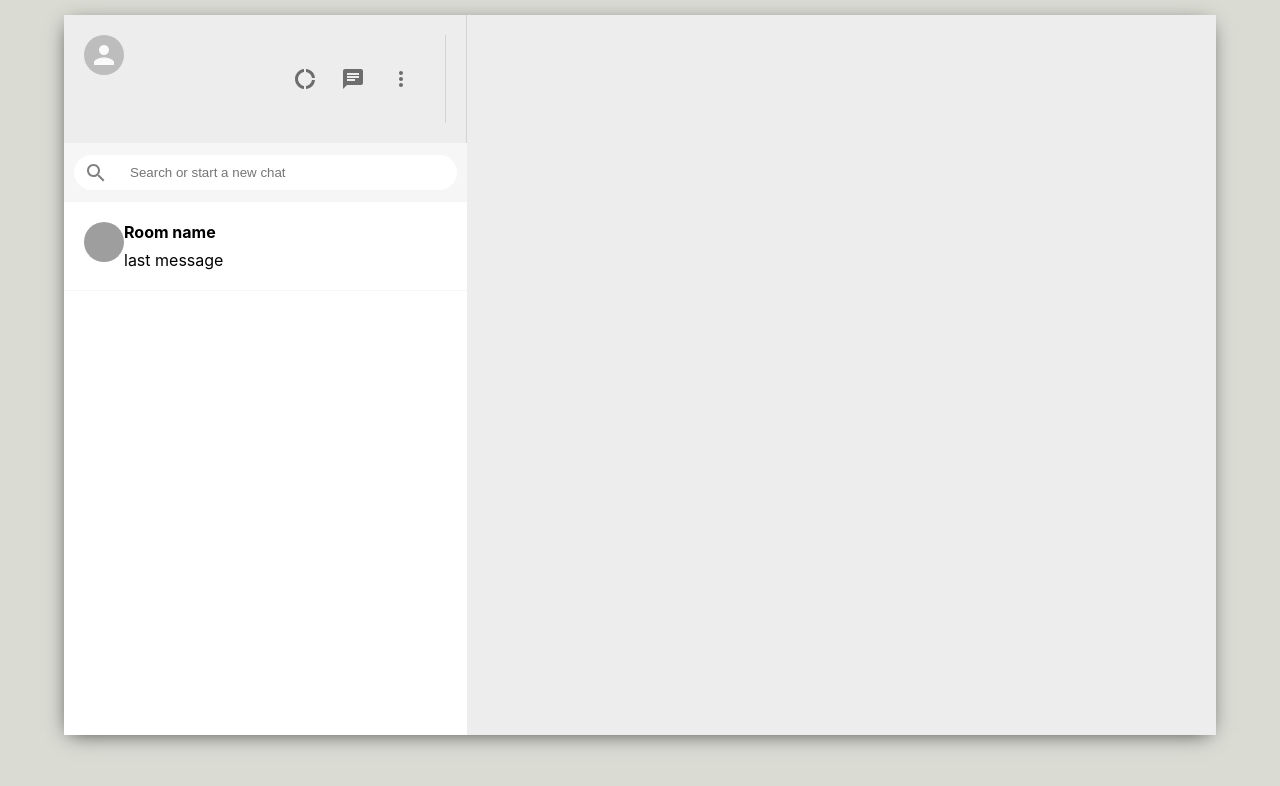
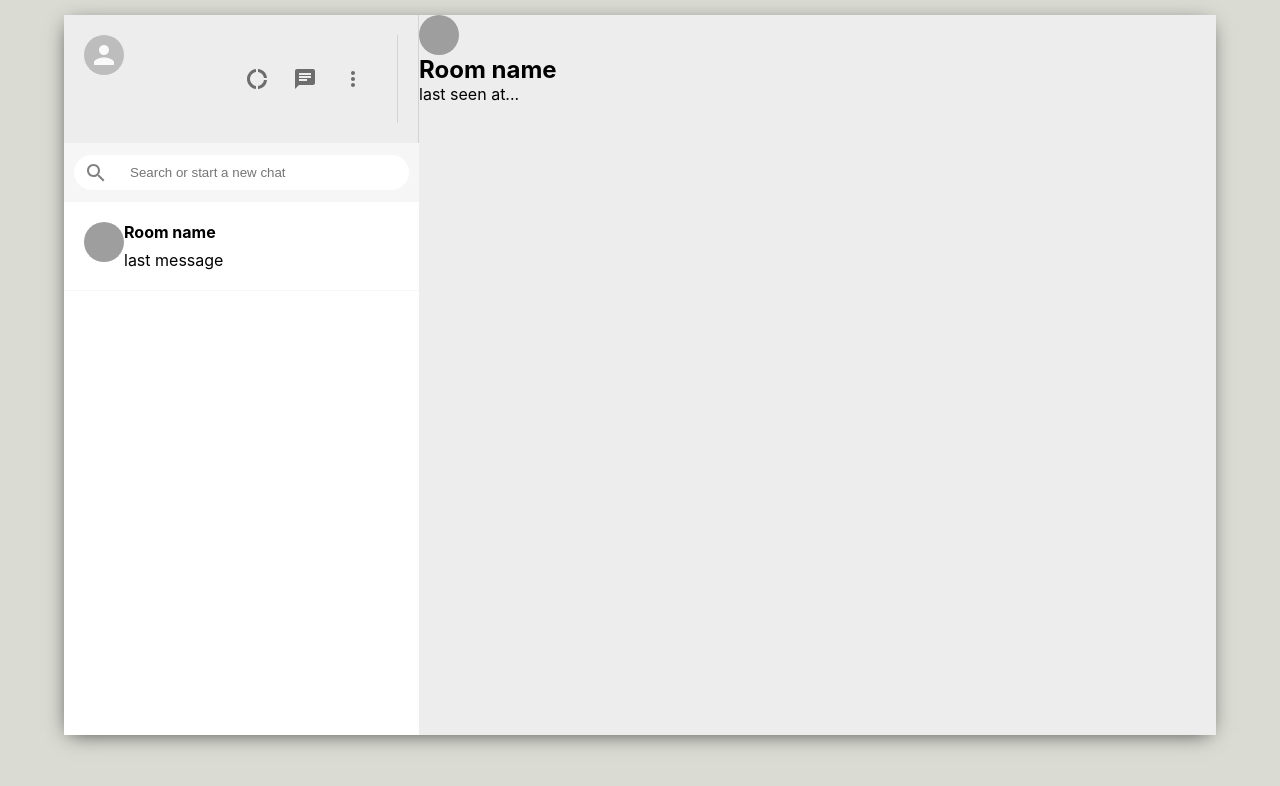
Before and after one commit to maneshwar-mehra-au6/Whatsapp-MERN-Clone, a React (Create React App) app in the folder whatsapp-mern/: page / in a window 1280 px wide. Shown: the top 786 px of the page. Built offline with nearby package versions, Linux system fonts and the light colour scheme; grey boxes are pictures that could not be loaded.

Commit message:
Added Chat header

```diff
--- a/whatsapp-mern/src/App.js
+++ b/whatsapp-mern/src/App.js
@@ -1,4 +1,5 @@
 import './App.css';
+import Chat from './Chat';
 import Sidebar from './components/Sidebar';
 
 function App() {
@@ -6,6 +7,7 @@ function App() {
     <div className="app">
       <div className="app__body">
         <Sidebar />
+        <Chat />
       </div>
     </div>
   );
--- /dev/null
+++ b/whatsapp-mern/src/Chat.js
@@ -0,0 +1,28 @@
+import React, { useEffect, useState } from 'react'
+import './Chat.css'
+import { Avatar } from '@material-ui/core'
+
+const Chat = () => {
+    // to make the seed dynamic/random
+    const [seed, setSeed] = useState("")
+
+    useEffect(() => {
+        setSeed(Math.floor(Math.random() * 5000))
+    }, [])
+
+    return (
+        <div className="chat">
+            <div className="chat__header">
+                <Avatar src={`https://avatars.dicebear.com/api/avataaars/b${seed}.svg`} />
+                <div className="chat__headerInfo">
+                    <h2>Room name</h2>
+                    <p>last seen at...</p>
+                </div>
+            </div>
+            <div className="chat__body" ></div>
+            <div className="chat__body" ></div>
+        </div>
+    )
+}
+
+export default Chat
```
Also changed, not shown: whatsapp-mern/src/Chat.css (added).
